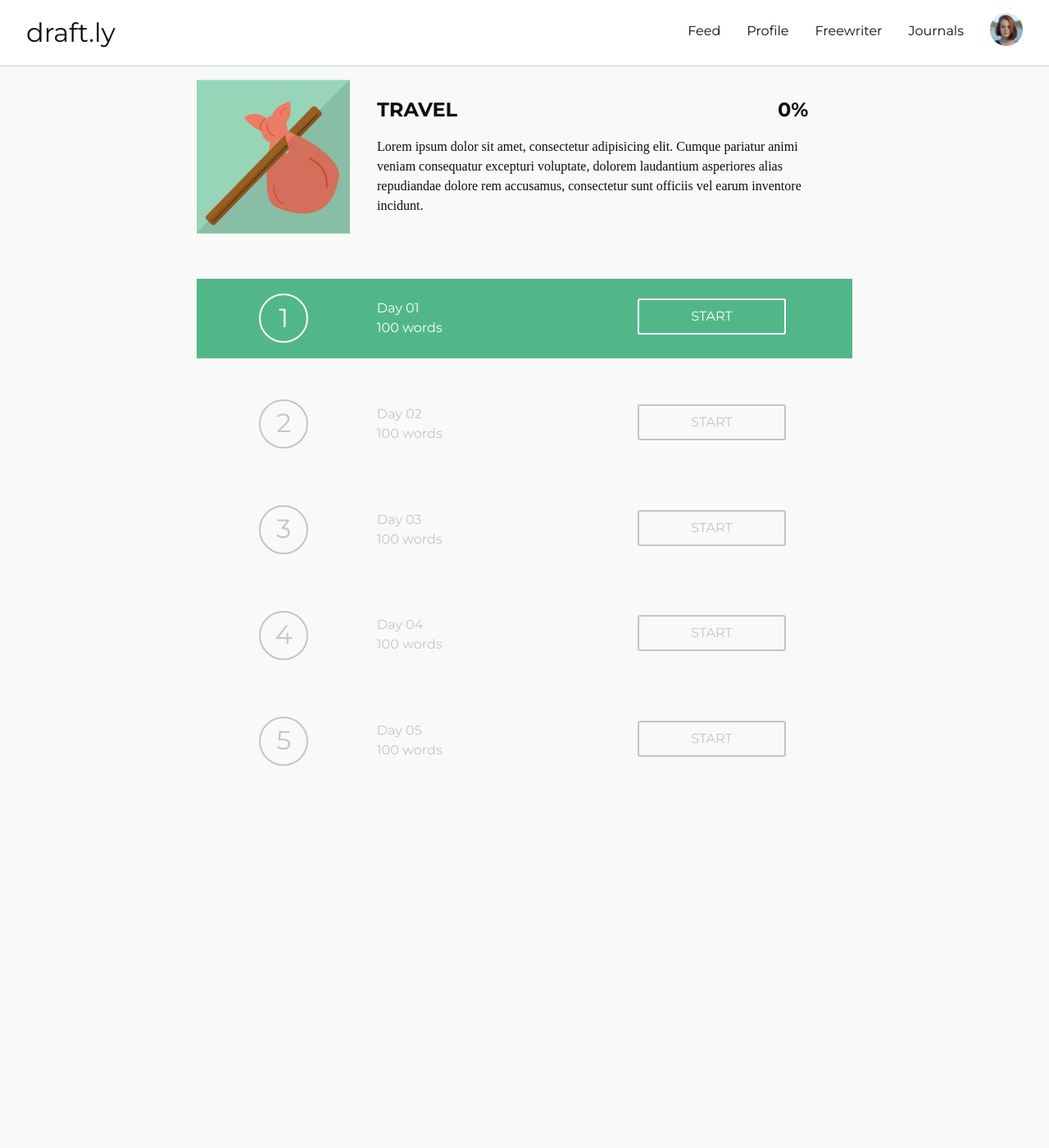
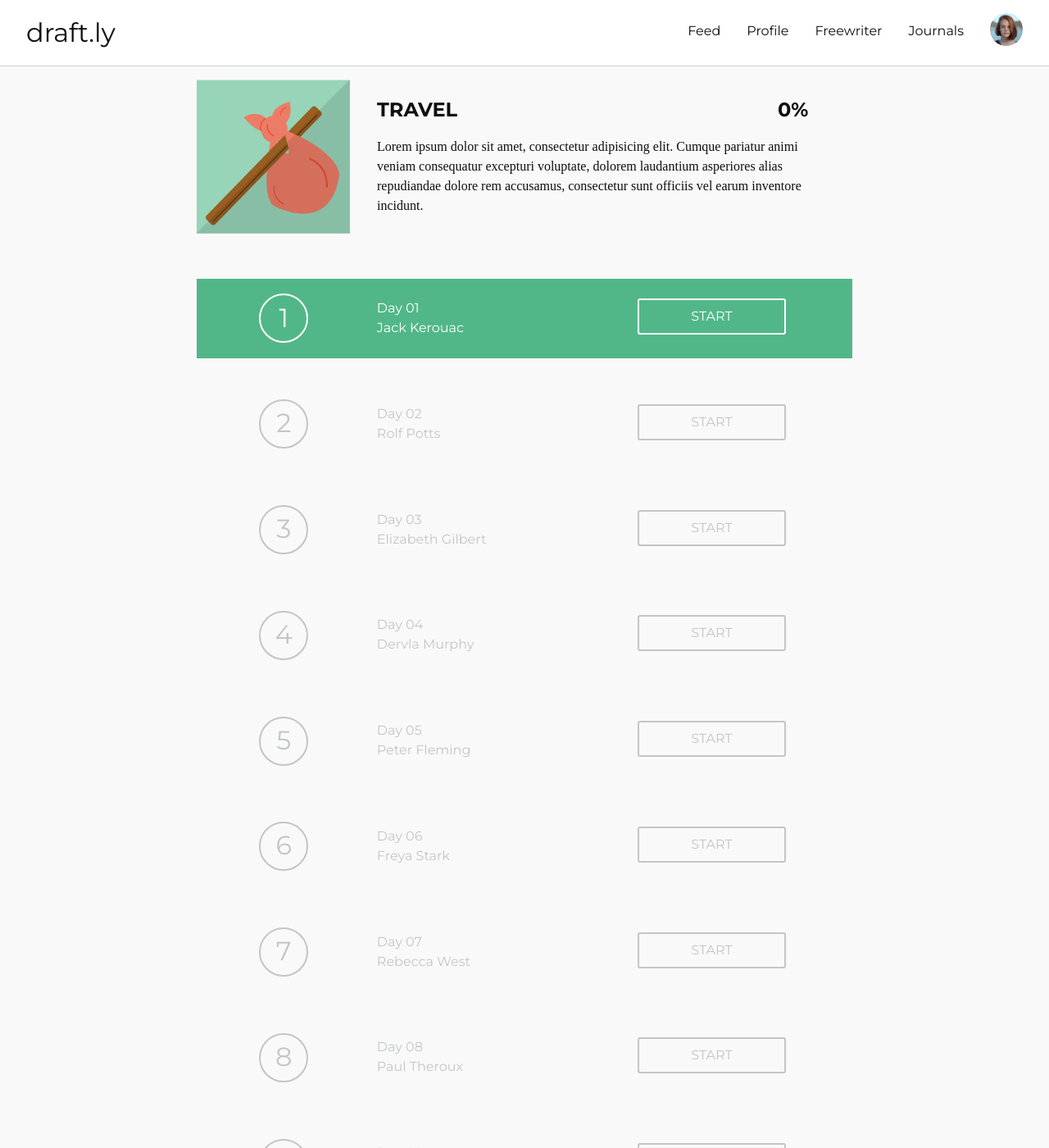
Before and after one commit to davidpowellme/draftly, a Jekyll site: the page built from travel.html, in a window 1280 px wide and 1400 px high. Shown: the whole window at 82% size. Built offline with Jekyll 4.4.1, drawn with Linux system fonts in a browser that asks for light colours; nearby versions of some CDN libraries; some of the changed text lies outside the part shown.

Commit message:
added names of famous travel and journalism

```diff
--- a/travel.html
+++ b/travel.html
@@ -30,7 +30,7 @@ permalink: ../travel/
 		</article>
 		<article class="col-sm-5 col-md-5 col-lg-5">
 			<div>Day 01</div>
-			<div>100 words</div>
+			<div>Jack Kerouac</div>
 		</article>
 		<article class="col-sm-4 col-md-3 col-lg-3">
 			<a href="../travel-prompts/" class="btn light">Start</a>
@@ -42,7 +42,7 @@ permalink: ../travel/
 		</article>
 		<article class="col-sm-5 col-md-5 col-lg-5">
 			<div>Day 02</div>
-			<div>100 words</div>
+			<div>Rolf Potts</div>
 		</article>
 		<article class="col-sm-4 col-md-3 col-lg-3">
 			<a href="#" class="btn locked">Start</a>
@@ -54,7 +54,7 @@ permalink: ../travel/
 		</article>
 		<article class="col-sm-5 col-md-5 col-lg-5">
 			<div>Day 03</div>
-			<div>100 words</div>
+			<div>Elizabeth Gilbert</div>
 		</article>
 		<article class="col-sm-4 col-md-3 col-lg-3">
 			<a href="#" class="btn locked">Start</a>
@@ -66,7 +66,7 @@ permalink: ../travel/
 		</article>
 		<article class="col-sm-5 col-md-5 col-lg-5">
 			<div>Day 04</div>
-			<div>100 words</div>
+			<div>Dervla Murphy</div>
 		</article>
 		<article class="col-sm-4 col-md-3 col-lg-3">
 			<a href="#" class="btn locked">Start</a>
@@ -78,7 +78,67 @@ permalink: ../travel/
 		</article>
 		<article class="col-sm-5 col-md-5 col-lg-5">
 			<div>Day 05</div>
-			<div>100 words</div>
+			<div>Peter Fleming</div>
+		</article>
+		<article class="col-sm-4 col-md-3 col-lg-3">
+			<a href="#" class="btn locked">Start</a>
+		</article>
+	</section>
+	<section>
+		<article class="col-sm-3 col-md-3 col-lg-3">
+			<div>6</div>
+		</article>
+		<article class="col-sm-5 col-md-5 col-lg-5">
+			<div>Day 06</div>
+			<div>Freya Stark</div>
+		</article>
+		<article class="col-sm-4 col-md-3 col-lg-3">
+			<a href="#" class="btn locked">Start</a>
+		</article>
+	</section>
+	<section>
+		<article class="col-sm-3 col-md-3 col-lg-3">
+			<div>7</div>
+		</article>
+		<article class="col-sm-5 col-md-5 col-lg-5">
+			<div>Day 07</div>
+			<div>Rebecca West</div>
+		</article>
+		<article class="col-sm-4 col-md-3 col-lg-3">
+			<a href="#" class="btn locked">Start</a>
+		</article>
+	</section>
+	<section>
+		<article class="col-sm-3 col-md-3 col-lg-3">
+			<div>8</div>
+		</article>
+		<article class="col-sm-5 col-md-5 col-lg-5">
+			<div>Day 08</div>
+			<div>Paul Theroux</div>
+		</article>
+		<article class="col-sm-4 col-md-3 col-lg-3">
+			<a href="#" class="btn locked">Start</a>
+		</article>
+	</section>
+	<section>
+		<article class="col-sm-3 col-md-3 col-lg-3">
+			<div>9</div>
+		</article>
+		<article class="col-sm-5 col-md-5 col-lg-5">
+			<div>Day 09</div>
+			<div>Bill Bryson</div>
+		</article>
+		<article class="col-sm-4 col-md-3 col-lg-3">
+			<a href="#" class="btn locked">Start</a>
+		</article>
+	</section>
+	<section>
+		<article class="col-sm-3 col-md-3 col-lg-3">
+			<div>10</div>
+		</article>
+		<article class="col-sm-5 col-md-5 col-lg-5">
+			<div>Day 10</div>
+			<div>Ernest Hemingway</div>
 		</article>
 		<article class="col-sm-4 col-md-3 col-lg-3">
 			<a href="#" class="btn locked">Start</a>
```
Also changed, not shown: complete-travel.html (+65 -5 lines), journalism.html (+10 -10 lines).
